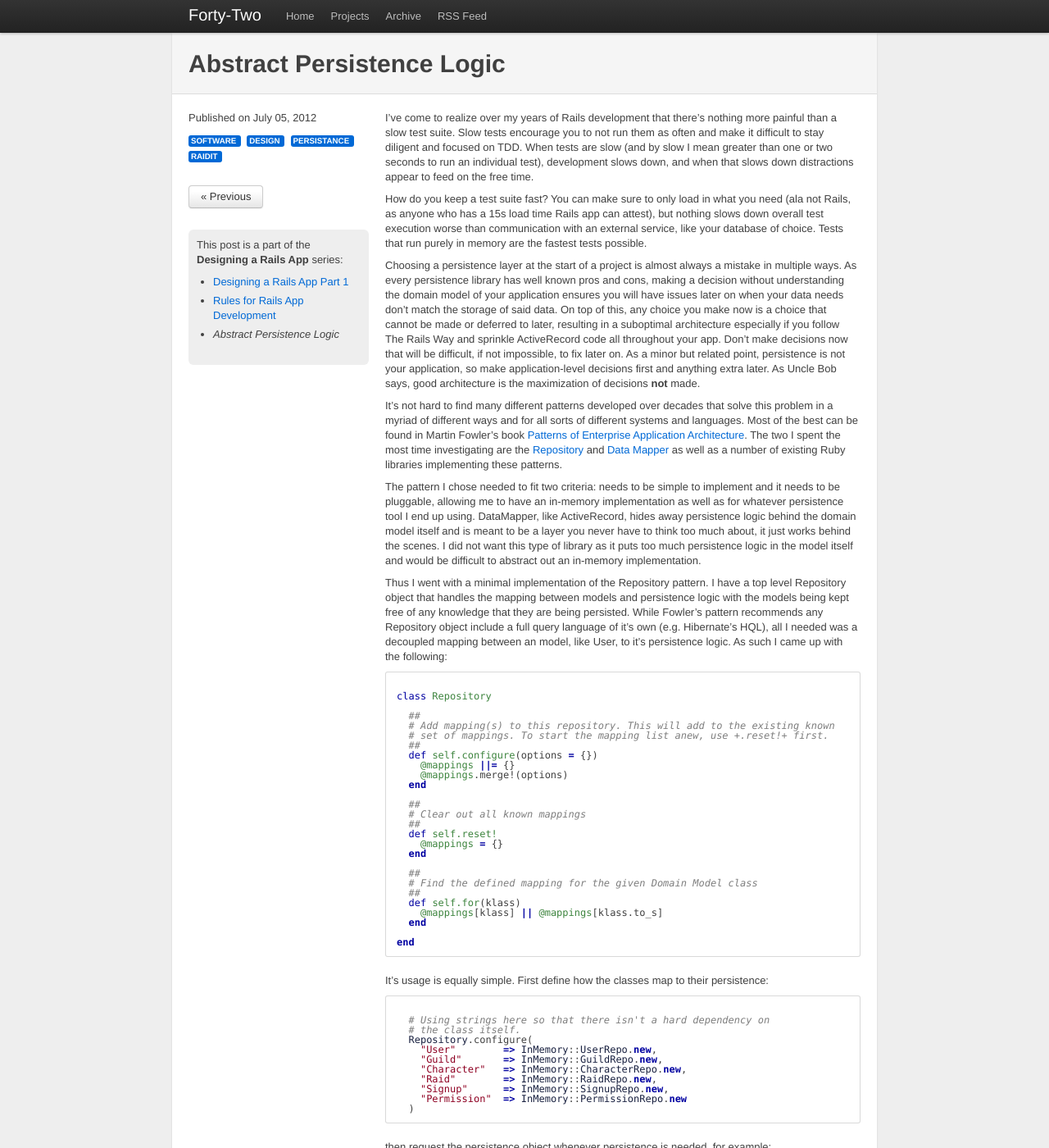
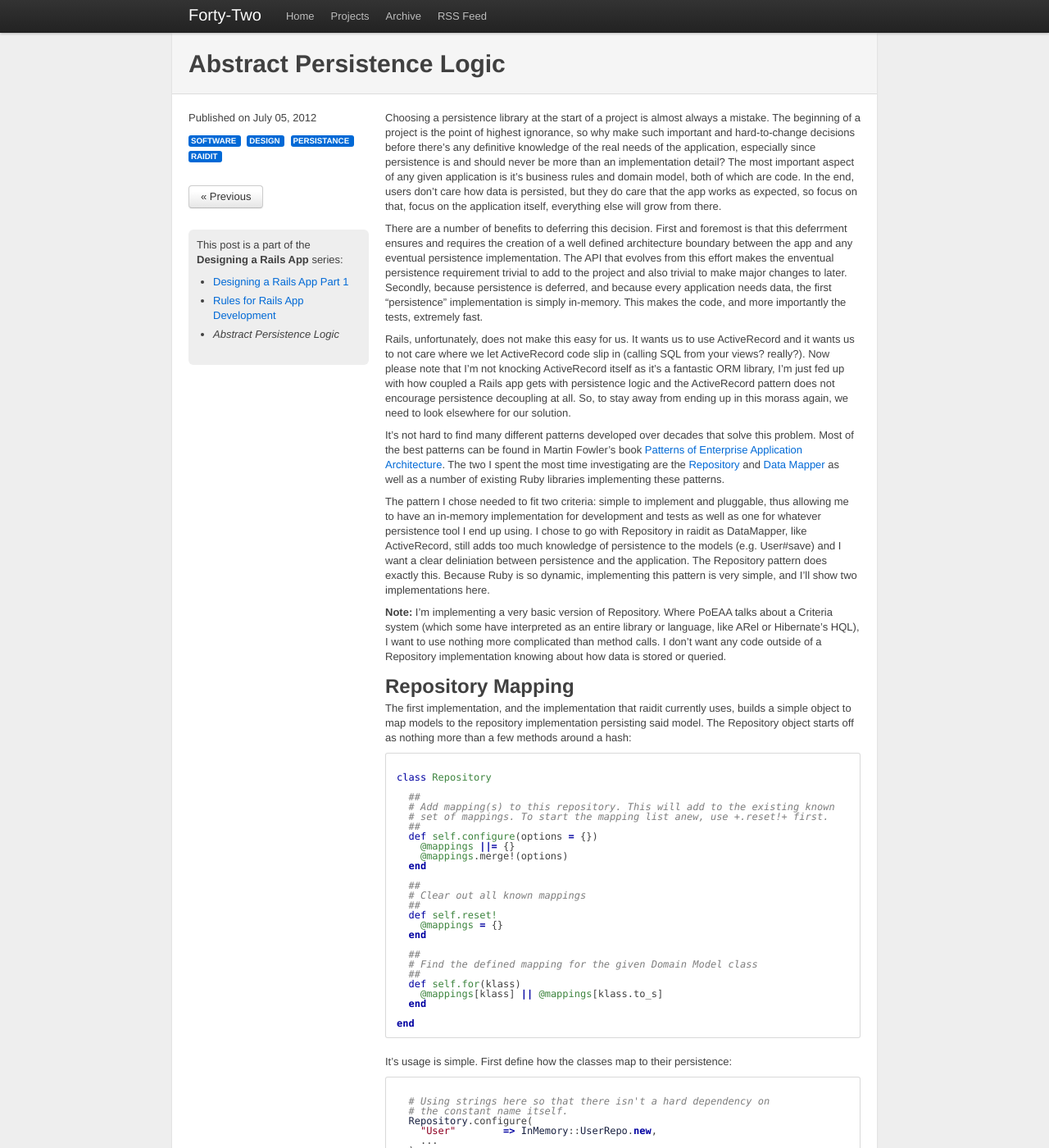
Before and after one commit to jasonroelofs/website, a Jekyll site: the page built from _posts/2012-07-05-next_post.markdown, in a window 1280 px wide and 1400 px high. Shown: the whole window at 82% size. Built offline with Jekyll 4.4.1, drawn with Linux system fonts in a browser that asks for light colours; Markdown is read by kramdown in place of the engine named in the settings; comment, search, counter and statistics services are not loaded; some of the changed text lies outside the part shown.

Commit message:
Rewrite with focus on persistence and less on test speed

```diff
--- a/_posts/2012-07-05-next_post.markdown
+++ b/_posts/2012-07-05-next_post.markdown
@@ -10,17 +10,21 @@ tags:
   - raidit
 ---
 
-I've come to realize over my years of Rails development that there's nothing more painful than a slow test suite. Slow tests encourage you to not run them as often and make it difficult to stay diligent and focused on TDD. When tests are slow (and by slow I mean greater than one or two seconds to run an individual test), development slows down, and when that slows down distractions appear to feed on the free time.
+Choosing a persistence library at the start of a project is almost always a mistake. The beginning of a project is the point of highest ignorance, so why make such important and hard-to-change decisions before there's any definitive knowledge of the real needs of the application, especially since persistence is and should never be more than an implementation detail? The most important aspect of any given application is it's business rules and domain model, both of which are code. In the end, users don't care how data is persisted, but they do care that the app works as expected, so focus on that, focus on the application itself, everything else will grow from there.
 
-How do you keep a test suite fast? You can make sure to only load in what you need (ala not Rails, as anyone who has a 15s load time Rails app can attest), but nothing slows down overall test execution worse than communication with an external service, like your database of choice. Tests that run purely in memory are the fastest tests possible.
+There are a number of benefits to deferring this decision. First and foremost is that this deferrment ensures and requires the creation of a well defined architecture boundary between the app and any eventual persistence implementation. The API that evolves from this effort makes the enventual persistence requirement trivial to add to the project and also trivial to make major changes to later. Secondly, because persistence is deferred, and because every application needs data, the first "persistence" implementation is simply in-memory. This makes the code, and more importantly the tests, extremely fast.
 
-Choosing a persistence layer at the start of a project is almost always a mistake in multiple ways. As every persistence library has well known pros and cons, making a decision without understanding the domain model of your application ensures you will have issues later on when your data needs don't match the storage of said data. On top of this, any choice you make now is a choice that cannot be made or deferred to later, resulting in a suboptimal architecture especially if you follow The Rails Way and sprinkle ActiveRecord code all throughout your app. Don't make decisions now that will be difficult, if not impossible, to fix later on. As a minor but related point, persistence is not your application, so make application-level decisions first and anything extra later. As Uncle Bob says, good architecture is the maximization of decisions **not** made.
+Rails, unfortunately, does not make this easy for us. It wants us to use ActiveRecord and it wants us to not care where we let ActiveRecord code slip in (calling SQL from your views? really?). Now please note that I'm not knocking ActiveRecord itself as it's a fantastic ORM library, I'm just fed up with how coupled a Rails app gets with persistence logic and the ActiveRecord pattern does not encourage persistence decoupling at all. So, to stay away from ending up in this morass again, we need to look elsewhere for our solution.
 
-It's not hard to find many different patterns developed over decades that solve this problem in a myriad of different ways and for all sorts of different systems and languages. Most of the best can be found in Martin Fowler's book [Patterns of Enterprise Application Architecture](http://martinfowler.com/books/eaa.html). The two I spent the most time investigating are the [Repository](http://martinfowler.com/eaaCatalog/repository.html) and [Data Mapper](http://martinfowler.com/eaaCatalog/dataMapper.html) as well as a number of existing Ruby libraries implementing these patterns.
+It's not hard to find many different patterns developed over decades that solve this problem. Most of the best patterns can be found in Martin Fowler's book [Patterns of Enterprise Application Architecture](http://martinfowler.com/books/eaa.html). The two I spent the most time investigating are the [Repository](http://martinfowler.com/eaaCatalog/repository.html) and [Data Mapper](http://martinfowler.com/eaaCatalog/dataMapper.html) as well as a number of existing Ruby libraries implementing these patterns.
 
-The pattern I chose needed to fit two criteria: needs to be simple to implement and it needs to be pluggable, allowing me to have an in-memory implementation as well as for whatever persistence tool I end up using. DataMapper, like ActiveRecord, hides away persistence logic behind the domain model itself and is meant to be a layer you never have to think too much about, it just works behind the scenes. I did not want this type of library as it puts too much persistence logic in the model itself and would be difficult to abstract out an in-memory implementation.
+The pattern I chose needed to fit two criteria: simple to implement and pluggable, thus allowing me to have an in-memory implementation for development and tests as well as one for whatever persistence tool I end up using. I chose to go with Repository in raidit as DataMapper, like ActiveRecord, still adds too much knowledge of persistence to the models (e.g. User#save) and I want a clear deliniation between persistence and the application. The Repository pattern does exactly this. Because Ruby is so dynamic, implementing this pattern is very simple, and I'll show two implementations here.
 
-Thus I went with a minimal implementation of the Repository pattern. I have a top level Repository object that handles the mapping between models and persistence logic with the models being kept free of any knowledge that they are being persisted. While Fowler's pattern recommends any Repository object include a full query language of it's own (e.g. Hibernate's HQL), all I needed was a decoupled mapping between an model, like User, to it's persistence logic. As such I came up with the following:
+**Note:** I'm implementing a very basic version of Repository. Where PoEAA talks about a Criteria system (which some have interpreted as an entire library or language, like ARel or Hibernate's HQL), I want to use nothing more complicated than method calls. I don't want any code outside of a Repository implementation knowing about how data is stored or queried.
+
+## Repository Mapping
+
+The first implementation, and the implementation that raidit currently uses, builds a simple object to map models to the repository implementation persisting said model. The Repository object starts off as nothing more than a few methods around a hash:
 
 <pre><code data-language="ruby">
 class Repository
@@ -51,30 +55,41 @@ class Repository
 end
 </code></pre>
 
-It's usage is equally simple. First define how the classes map to their persistence:
+It's usage is simple. First define how the classes map to their persistence:
 
 <pre><code data-language="ruby">
   # Using strings here so that there isn't a hard dependency on
-  # the class itself.
+  # the constant name itself.
   Repository.configure(
     "User"        => InMemory::UserRepo.new,
-    "Guild"       => InMemory::GuildRepo.new,
-    "Character"   => InMemory::CharacterRepo.new,
-    "Raid"        => InMemory::RaidRepo.new,
-    "Signup"      => InMemory::SignupRepo.new,
-    "Permission"  => InMemory::PermissionRepo.new
+    ...
   )
 </code></pre>
 
-then request the persistence object whenever persistence is needed, for example:
+then request the persistence object whenever persistence is needed:
 
 <pre><code data-language="ruby">
   user = User.new
-  Repository.for(User).save(user)
+  Repository.for(User).save user
 </code></pre>
 
-This setup has a number of benefits outside of the decoupling of modes and persistence. With this layer, I'm able to have multiple implementations of persistence sitting right next to each other without problems. As the models don't know anything about the Repository objects I'm guarenteed to not have any persistence details leak out into the app. This also opens up the possibility of using different persistence for different models, if it comes to needing that. On top of all this, as I develop the application using purely in-memory persistence, I'll be evolving a full persistence API for raidit, documenting how to implement any other type of persistence.
+## Setting Consts
 
-You can see the current implementation of the various in-memory repositories in [app/repositories/in_memory.rb](https://github.com/jasonroelofs/raidit/blob/master/app/repositories/in_memory.rb). You can also follow along on a gist I'll be continuously updating with full test suite timing runs here: [https://gist.github.com/2886208](https://gist.github.com/2886208).
+An alternate implementation that's arguably more Ruby-esque is to simply set constants to the repository objects and then use those constants directly as needed, like so:
 
-Tests and code that runs only in memory is wicked fast. Even cucumber is fast when run this way. So stop accepting slow tests as the norm and get back to productivity. Abstract out your persistance, stop coupling every piece of your application to ActiveRecord, and get back to developing software.
+<pre><code data-language="ruby">
+  UserRepository = InMemory::UserRepo.new
+
+  ...
+
+  user = User.new
+  UserRepository.save user
+</code></pre>
+
+Both setups have a number of benefits outside of the decoupling of persistence. Having this intermediate layer allows having multiple different implementations of persistence, even running different systems at the same time if so required. This layer also ensures that the models themselves know nothing about the persistence implementation, so I can be sure that there is no leakage of responsibilities.
+
+You can see the current implementation of raidit's various in-memory repositories in [app/repositories/in_memory.rb](https://github.com/jasonroelofs/raidit/blob/master/app/repositories/in_memory.rb). You can also follow along on a gist I'll be continuously updating with full test suite timing runs here: [https://gist.github.com/2886208](https://gist.github.com/2886208) showing just how fast the tests run, even cucumber!
+
+Now, once I get to the point where I know what persistence library will work best for raidit, I'll have a fully defined API for what the application needs, letting me implement only and exactly what's needed and ensuring that the tests for these objects are segregated from the rest of the app, keeping the application tests fast forever.
+
+Refusing to make decisions now can lead to huge benefits in how the application performs, it's architecture, and maintainability. So stop writing ActiveRecord spahetti code and take control of your application before your database takes control of you, again.
```
